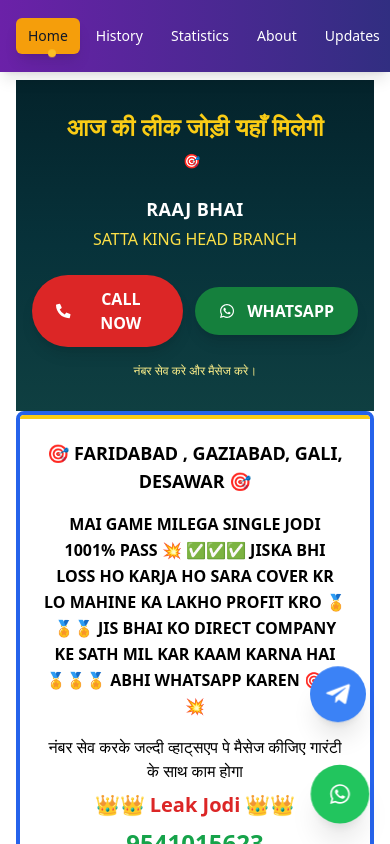
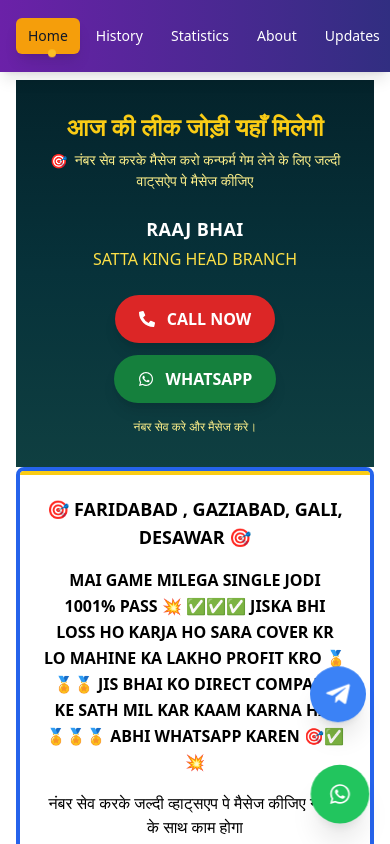
Before and after one commit to sahibhussain143/SattaKing, a React (Vite) app in the folder Frontend/: page / in a window 390 px wide. Shown: the top 844 px of the page. Built offline with nearby package versions, Linux system fonts and the light colour scheme.

Commit message:
code clmmit

```diff
--- a/Frontend/src/pages/Home/BannerOne.jsx
+++ b/Frontend/src/pages/Home/BannerOne.jsx
@@ -1,24 +1,10 @@
-
-
-
-
-
 import React from "react";
 import { FaPhoneAlt, FaWhatsapp } from "react-icons/fa";
-
-
-<BannerOne
-  title="आज की लीक जोड़ी यहाँ मिलेगी"
-  subtitle="नंबर सेव करके मैसेज करो कन्फर्म गेम लेने के लिए..."
-  name="RAAJ BHAI  (MD)"
-  branch="SATTA KING HEAD BRANCH"
-  phone="9541015623"
-/>
 
 export default function BannerOne({
   title = "आज की लीक जोड़ी यहाँ मिलेगी",
   subtitle = "नंबर सेव करके मैसेज करो कन्फर्म गेम लेने के लिए जल्दी वाट्सऐप पे मैसेज कीजिए",
-  name = "RAAJ BHAI ",
+  name = "RAAJ BHAI",
   branch = "SATTA KING HEAD BRANCH",
   phone = "9541015623",
 }) {
@@ -28,18 +14,19 @@
   return (
     <section className="w-full bg-gradient-to-b from-[#04232b] via-[#07323a] to-[#0f3f41] text-center py-8 md:py-12 lg:py-20 px-4">
       <div className="max-w-6xl mx-auto">
+
         {/* Headline */}
         <h1 className="font-bold text-yellow-400 text-2xl sm:text-3xl md:text-4xl lg:text-5xl leading-tight">
           {title}
         </h1>
 
-        {/* small decorative line / subtitle - hidden on very small screens to keep layout clean */}
+        {/* Subtitle */}
         <p className="mt-2 text-yellow-200 text-sm sm:text-base md:text-lg max-w-3xl mx-auto px-4 sm:px-0">
           <span className="inline-block align-middle mr-2">🎯</span>
-          <span className="hidden xs:inline-block md:inline">{subtitle}</span>
+          <span className="sm:inline">{subtitle}</span>
         </p>
 
-        {/* Name + Branch - responsive sizing */}
+        {/* Name + Branch */}
         <div className="mt-6 md:mt-8">
           <p className="text-white text-lg sm:text-xl md:text-2xl lg:text-3xl font-semibold tracking-wide">
             {name}
@@ -47,16 +34,18 @@
           <p className="text-yellow-300 text-base sm:text-lg md:text-xl mt-1">{branch}</p>
         </div>
 
-        {/* Phone number and action buttons */}
+        {/* Phone and buttons */}
         <div className="mt-6 md:mt-8 flex flex-col sm:flex-row items-center justify-center gap-4">
-          {/* Phone number - hide on very small screens and show on sm+ */}
+
+          {/* Phone number (hidden on very small screens) */}
           <div className="hidden sm:block">
             <p className="text-white text-2xl sm:text-3xl md:text-4xl font-extrabold tracking-wider">
               {phone}
             </p>
           </div>
 
-          <div className="flex items-center gap-3">
+          {/* Action buttons */}
+          <div className="flex items-center gap-3 flex-wrap justify-center">
             <a
               href={telLink}
               className="inline-flex items-center gap-3 px-6 py-3 rounded-full bg-red-600 hover:bg-red-700 text-white font-semibold shadow-lg transition-transform transform hover:-translate-y-0.5"
@@ -79,7 +68,7 @@
           </div>
         </div>
 
-        {/* Small note under buttons - condensed on mobile */}
+        {/* Small note */}
         <p className="mt-4 text-yellow-200 text-xs sm:text-sm md:text-base max-w-3xl mx-auto px-4 sm:px-0">
           <span className="hidden sm:inline">नंबर सेव करके मैसेज करें — सिंगल जोड़ी में काम होगा।</span>
           <span className="sm:hidden">नंबर सेव करे और मैसेज करे।</span>
```
